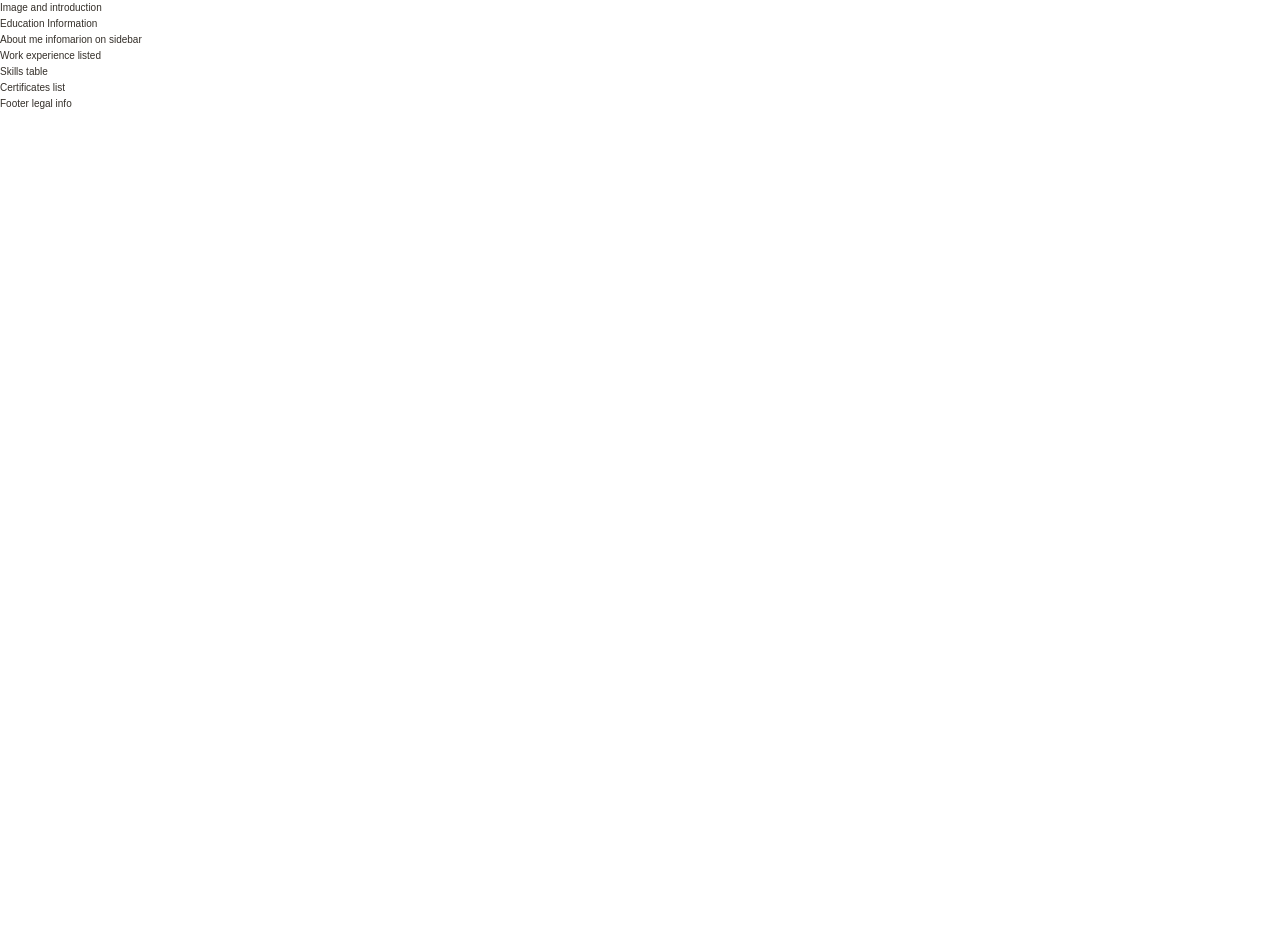
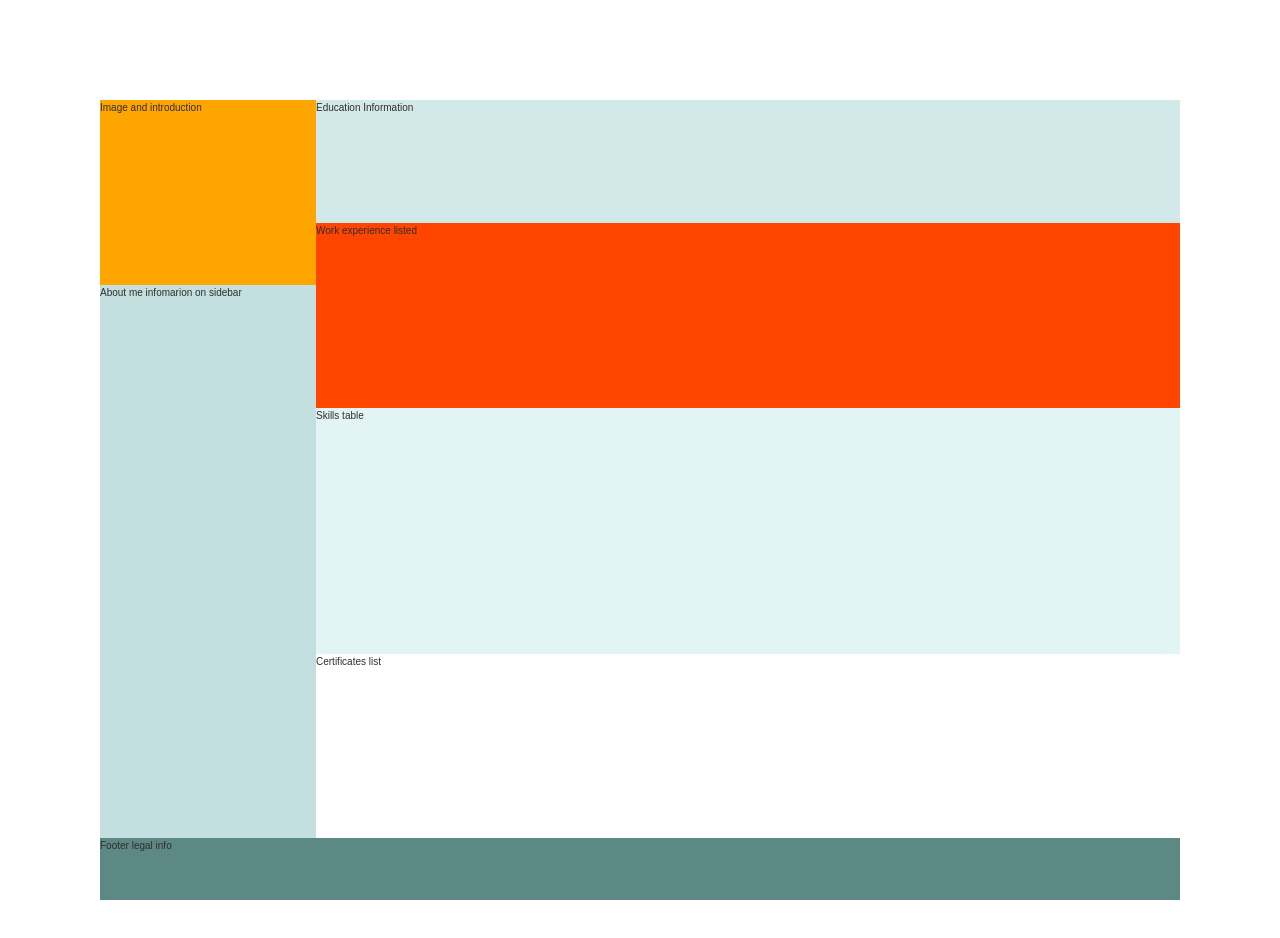
Before and after one commit to Canthar90/cv_grid_sccs_practice, a website: page index.html in a window 1280 px wide. Before the commit the page ends 800 px from the top, so only its background shows below. Drawn offline with Linux system fonts and the light colour scheme.

Commit message:
Basic alyout

```diff
--- a/index.html
+++ b/index.html
@@ -23,7 +23,7 @@
             About me infomarion on sidebar
         </div>
 
-        <div class="work_experience">
+        <div class="experience">
             Work experience listed
         </div>
 
@@ -31,7 +31,7 @@
             Skills table
         </div>
 
-        <div class="certificates">
+        <div class="certifications">
             Certificates list
         </div>
 
--- a/sass/_about_me.scss
+++ b/sass/_about_me.scss
@@ -0,0 +1,5 @@
+.about_me {
+    background-color: $color-secondary_blue_1;
+    grid-column: side-section_start / side-section_end;
+    grid-row: 4/-2;
+}
--- a/sass/_base.scss
+++ b/sass/_base.scss
@@ -2,6 +2,8 @@ $color-primary: #F8F6F4;
 $color-secondary_blue_1: #C4DFDF;
 $color-secondary_blue_2: #D2E9E9;
 $color-secondary_blue_3: #E3F4F4;
+
+$color-footer: #5C8984;
 
 $color-font_color_1: #332e28;
 
@@ -31,9 +33,12 @@ body {
 }
 
 .container {
+    padding: 10rem;
+    height: 1000px;
+
     display: grid;
 
-    // grid-template-columns: ;
+    grid-template-columns: [side-section_start] 1fr [side-section_end content-section_start] 1fr 1fr 1fr 1fr [content-section_end];
 
-    // grid-template-rows: ;
+    grid-template-rows: repeat(13, 1fr);
 }
--- a/sass/_certifications.scss
+++ b/sass/_certifications.scss
@@ -0,0 +1,4 @@
+.certifications {
+    grid-row: 10 / 13;
+    grid-column: content-section_start / content-section_end;
+}
--- a/sass/_education.scss
+++ b/sass/_education.scss
@@ -0,0 +1,6 @@
+.education {
+    background-color: $color-secondary_blue_2;
+
+    grid-row: 1 / 3;
+    grid-column: content-section_start / content-section_end;
+}
--- a/sass/_experience.scss
+++ b/sass/_experience.scss
@@ -0,0 +1,6 @@
+.experience {
+    background-color: orangered;
+
+    grid-row: 3 / 6;
+    grid-column: content-section_start / content-section_end ;
+}
--- a/sass/_footer.scss
+++ b/sass/_footer.scss
@@ -0,0 +1,5 @@
+.footer {
+    background-color: $color-footer;
+    grid-column: 1 / -1;
+    grid-row: -2 / -1;
+}
--- a/sass/_hero.scss
+++ b/sass/_hero.scss
@@ -0,0 +1,5 @@
+.hero {
+    background-color: orange;
+    grid-column: 1 / 2;
+    grid-row: 1 / 4;
+}
--- a/sass/_skills.scss
+++ b/sass/_skills.scss
@@ -0,0 +1,6 @@
+.skills {
+    background-color: $color-secondary_blue_3;
+
+    grid-row: 6 / 10;
+    grid-column: content-section_start / content-section_end;
+}
```
Also changed, not shown: css/style.css.
